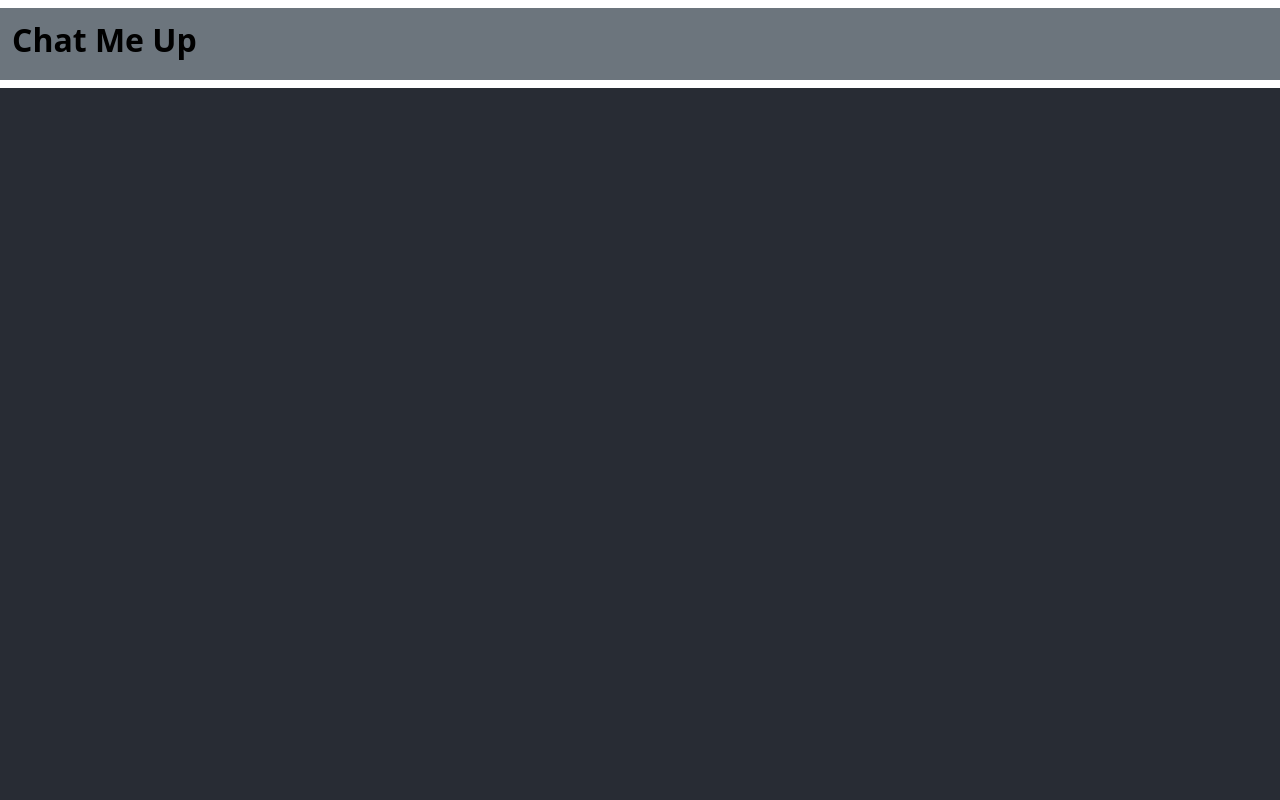
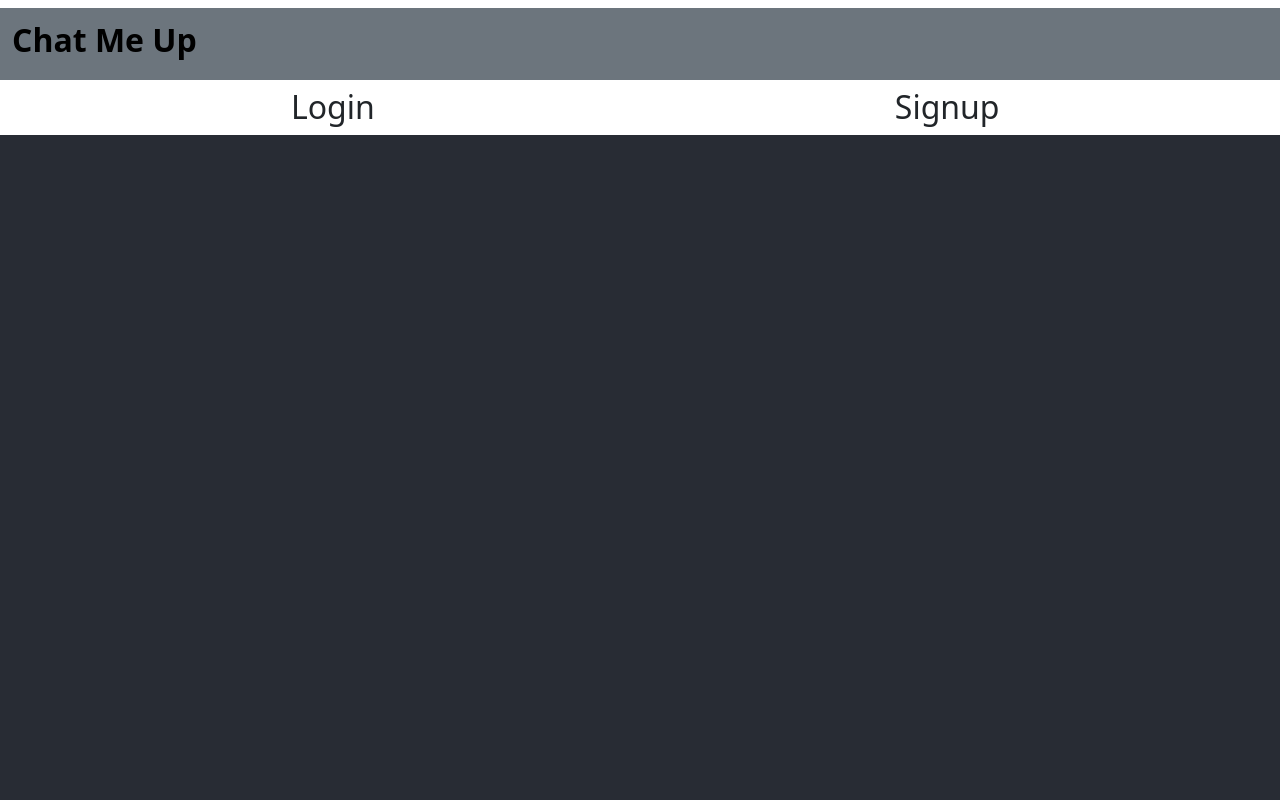
Before and after one commit to mburrow303/07_ChatServerClient, a React (Create React App) app: page /login in a window 1280 px wide. Shown: the top 800 px of the page. Built offline with nearby package versions, Linux system fonts and the light colour scheme.

Commit message:
Auth component

```diff
--- a/src/App.jsx
+++ b/src/App.jsx
@@ -4,12 +4,13 @@ import './App.css';
 import Nav from './components/nav/Nav';
 
 import Footer from './components/footer/Footer';
+import Auth from './components/auth/Auth';
 
 function App() {
   return (
     <div className="App">
         <Nav />
-
+        <Auth />
       <header className="App-header">
         {/*<img src={logo} className="App-logo" alt="logo" />
         <p>
--- /dev/null
+++ b/src/components/auth/Auth.jsx
@@ -0,0 +1,25 @@
+
+//import Login from './login/Login';
+//import Signup from './signup/Signup';
+
+function Auth(props) {
+  return (
+   <>
+
+    <div style={{width: '48%', display: 'inline-block'}}>
+     <h2>Login</h2>
+     {/* place the login component here */}
+   {/* <Login setToken={props.setToken}/> */}
+    </div>
+    <div style={{width: '48%', display: 'inline-block'}}>
+     {/* Signup Component */}
+     <h2>Signup</h2>
+     {/* <Signup setToken={props.setToken}/> */}
+    </div>
+
+   </>
+
+  )
+ }
+
+ export default Auth;
--- /dev/null
+++ b/src/components/auth/signup/Signup.jsx
@@ -0,0 +1,50 @@
+{ /* import React from 'react';
+import {
+  Card,
+  CardBody,
+  CardTitle,
+  CardText,
+  ListGroup,
+  ListGroupItem,
+  CardLink
+} from 'reactstrap';
+
+<Card
+  style={{
+    width: '18rem'
+  }}
+>
+  <img
+    alt="Card"
+    src="https://picsum.photos/300/200"
+  />
+  <CardBody>
+    <CardTitle tag="h5">
+      Card Title
+    </CardTitle>
+    <CardText>
+      This is some text within a card body.
+    </CardText>
+  </CardBody>
+  <ListGroup flush>
+    <ListGroupItem>
+      An item
+    </ListGroupItem>
+    <ListGroupItem>
+      A second item
+    </ListGroupItem>
+    <ListGroupItem>
+      And a third item
+    </ListGroupItem>
+  </ListGroup>
+  <CardBody>
+    <CardLink href="#">
+      Card Link
+    </CardLink>
+    <CardLink href="#">
+      Another Card Link
+    </CardLink>
+  </CardBody>
+</Card> */}
+
+//export default Signup;
```
Also changed, not shown: src/components/auth/login/Login.jsx (added).
